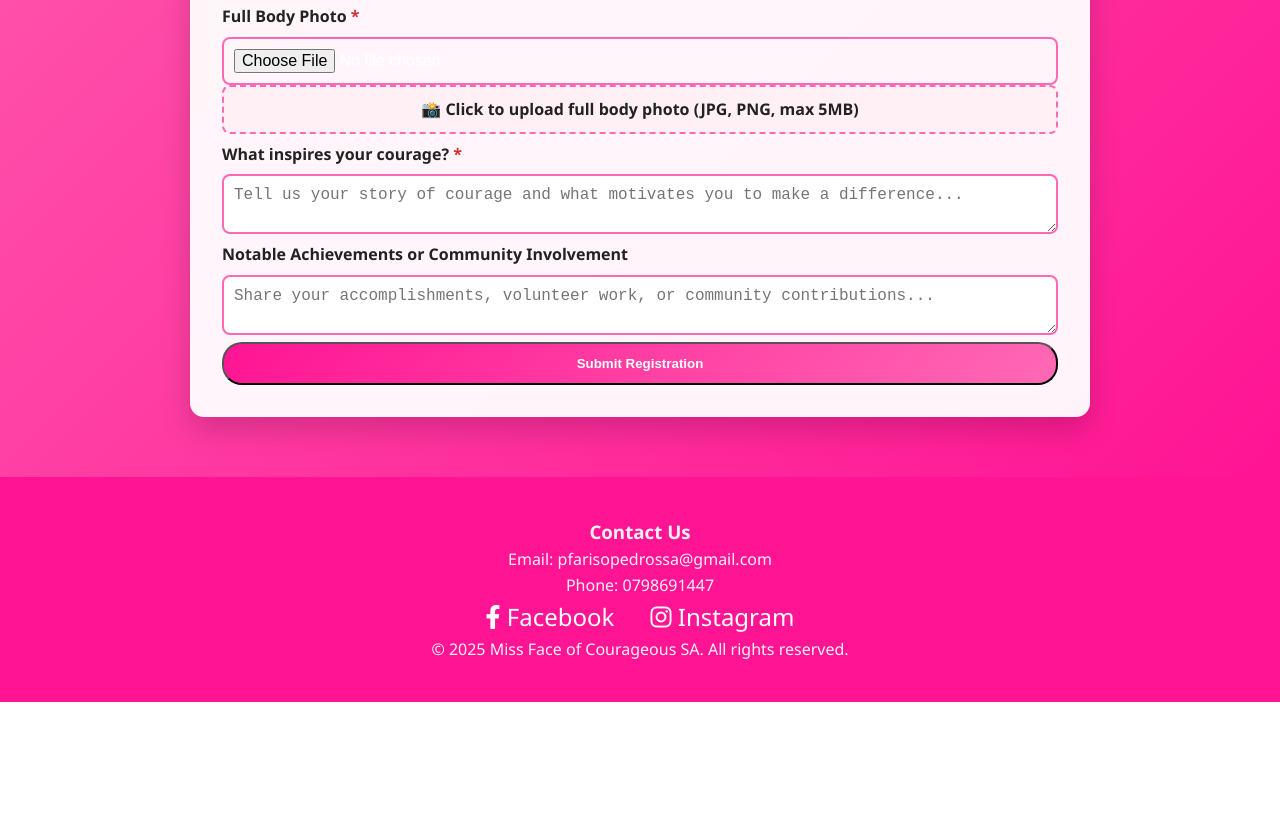
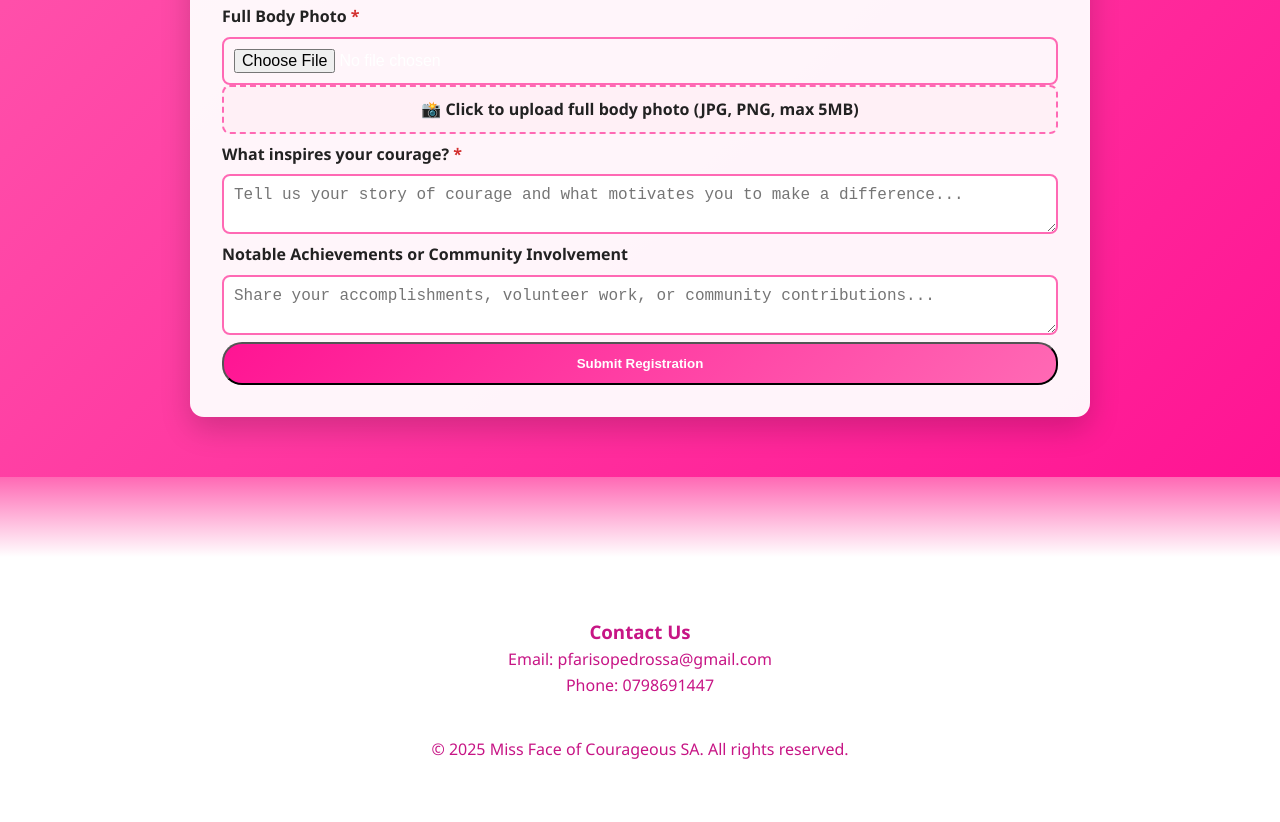
Before and after one commit to LutendoMuthala/MissFOC, a plain HTML site: page index.html in a window 1280 px wide. Shown: the part 5106-5928 px from the top of the page. Before the commit the page ends 5808 px from the top, so only its background shows below. Drawn offline with Linux system fonts and the light colour scheme.

Commit message:
changed the colours for the contact page

```diff
--- a/index.html
+++ b/index.html
@@ -294,6 +294,9 @@
         .file-upload-label { display:block; padding:10px; background:#fff0f6; border:2px dashed #ff69b4; border-radius:8px; text-align:center; cursor:pointer; }
 
         .submit-btn { background: linear-gradient(135deg, #ff1493, #ff69b4); color:white; padding:12px 20px; border-radius:20px; width:100%; font-weight:700; }
+
+        /* Contact section */
+        .contact { background: white; color: #c71585; padding: 60px 0; text-align: center; }
 
         .footer { background:#ff1493; color:#fff0f6; padding:2.5rem 0; text-align:center; }
 
@@ -660,7 +663,10 @@
         </div>
     </section>
 
-    <footer id="contact" class="footer">
+    <!-- Visual separator between registration and contact -->
+    <div style="height: 80px; background: linear-gradient(180deg, #ff69b4 0%, #ffffff 100%);"></div>
+
+    <section id="contact" class="contact section">
         <div class="container">
             <h3>Contact Us</h3>
             <p>Email: pfarisopedrossa@gmail.com</p>
@@ -671,7 +677,7 @@
             </div>
             <p>&copy; 2025 Miss Face of Courageous SA. All rights reserved.</p>
         </div>
-    </footer>
+    </section>
 
     <script>
         // File upload label updates
```
